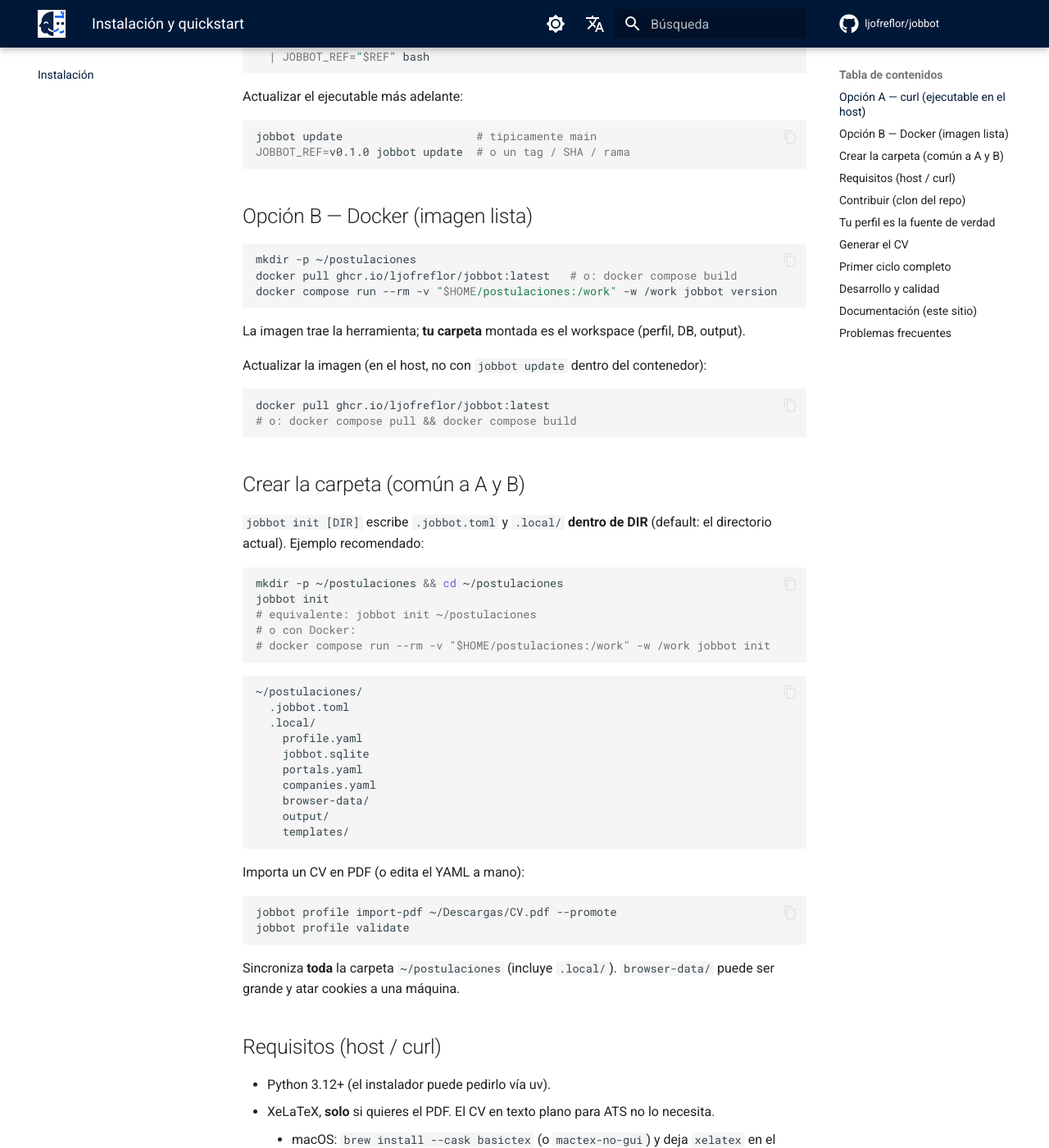
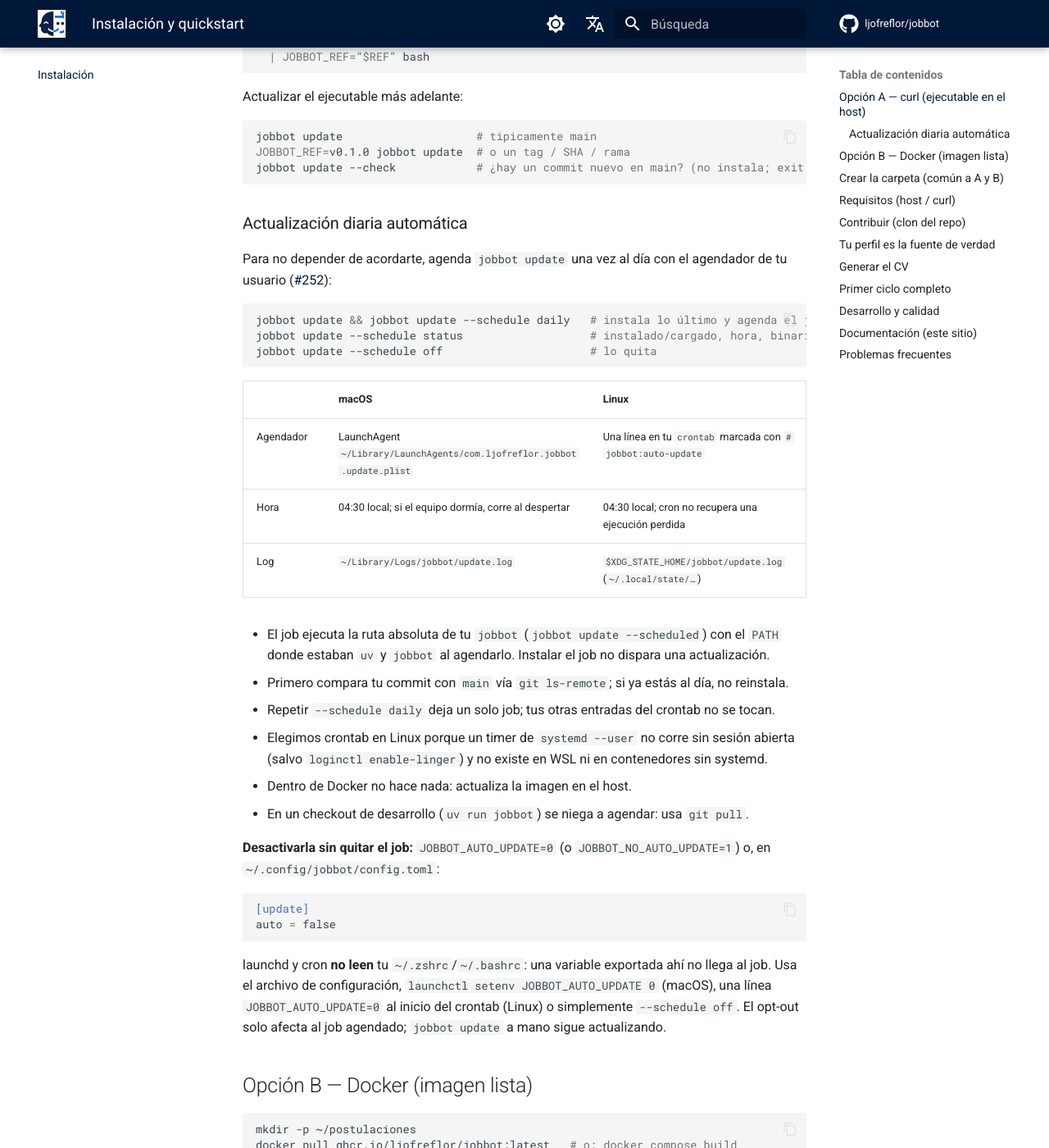
Before and after one commit to ljofreflor/jobbot, an MkDocs documentation site: the page built from docs/instalacion.md, in a window 1280 px wide and 1400 px high, scrolled down 578 px. Shown: the whole window at 82% size. Built offline with MkDocs 1.6.1 and Material for MkDocs 9.7.7, drawn with Linux system fonts in a browser that asks for light colours; comment, search, counter and statistics services are not loaded.

Commit message:
docs(install): document daily self-update, --check and opt-out (#252)
Co-authored-by: Cursor <cursoragent@cursor.com>

````diff
--- a/docs/instalacion.md
+++ b/docs/instalacion.md
@@ -33,7 +33,47 @@ Actualizar el ejecutable más adelante:
 ```bash
 jobbot update                    # tipicamente main
 JOBBOT_REF=v0.1.0 jobbot update  # o un tag / SHA / rama
+jobbot update --check            # ¿hay un commit nuevo en main? (no instala; exit 10 si lo hay)
 ```
+
+### Actualización diaria automática
+
+Para no depender de acordarte, agenda `jobbot update` una vez al día con el agendador de tu
+usuario ([#252](https://github.com/ljofreflor/jobbot/issues/252)):
+
+```bash
+jobbot update && jobbot update --schedule daily   # instala lo último y agenda el job
+jobbot update --schedule status                   # instalado/cargado, hora, binario, log
+jobbot update --schedule off                      # lo quita
+```
+
+| | macOS | Linux |
+|---|---|---|
+| Agendador | LaunchAgent `~/Library/LaunchAgents/com.ljofreflor.jobbot.update.plist` | Una línea en tu `crontab` marcada con `# jobbot:auto-update` |
+| Hora | 04:30 local; si el equipo dormía, corre al despertar | 04:30 local; cron no recupera una ejecución perdida |
+| Log | `~/Library/Logs/jobbot/update.log` | `$XDG_STATE_HOME/jobbot/update.log` (`~/.local/state/…`) |
+
+- El job ejecuta la ruta absoluta de tu `jobbot` (`jobbot update --scheduled`) con el `PATH`
+  donde estaban `uv` y `jobbot` al agendarlo. Instalar el job no dispara una actualización.
+- Primero compara tu commit con `main` vía `git ls-remote`; si ya estás al día, no reinstala.
+- Repetir `--schedule daily` deja un solo job; tus otras entradas del crontab no se tocan.
+- Elegimos crontab en Linux porque un timer de `systemd --user` no corre sin sesión abierta
+  (salvo `loginctl enable-linger`) y no existe en WSL ni en contenedores sin systemd.
+- Dentro de Docker no hace nada: actualiza la imagen en el host.
+- En un checkout de desarrollo (`uv run jobbot`) se niega a agendar: usa `git pull`.
+
+**Desactivarla sin quitar el job:** `JOBBOT_AUTO_UPDATE=0` (o `JOBBOT_NO_AUTO_UPDATE=1`) o, en
+`~/.config/jobbot/config.toml`:
+
+```toml
+[update]
+auto = false
+```
+
+launchd y cron **no leen** tu `~/.zshrc`/`~/.bashrc`: una variable exportada ahí no llega al
+job. Usa el archivo de configuración, `launchctl setenv JOBBOT_AUTO_UPDATE 0` (macOS), una línea
+`JOBBOT_AUTO_UPDATE=0` al inicio del crontab (Linux) o simplemente `--schedule off`. El opt-out
+solo afecta al job agendado; `jobbot update` a mano sigue actualizando.
 
 ## Opción B — Docker (imagen lista)
 
````
Also changed, not shown: docs/comandos.md (+5 -0 lines).
